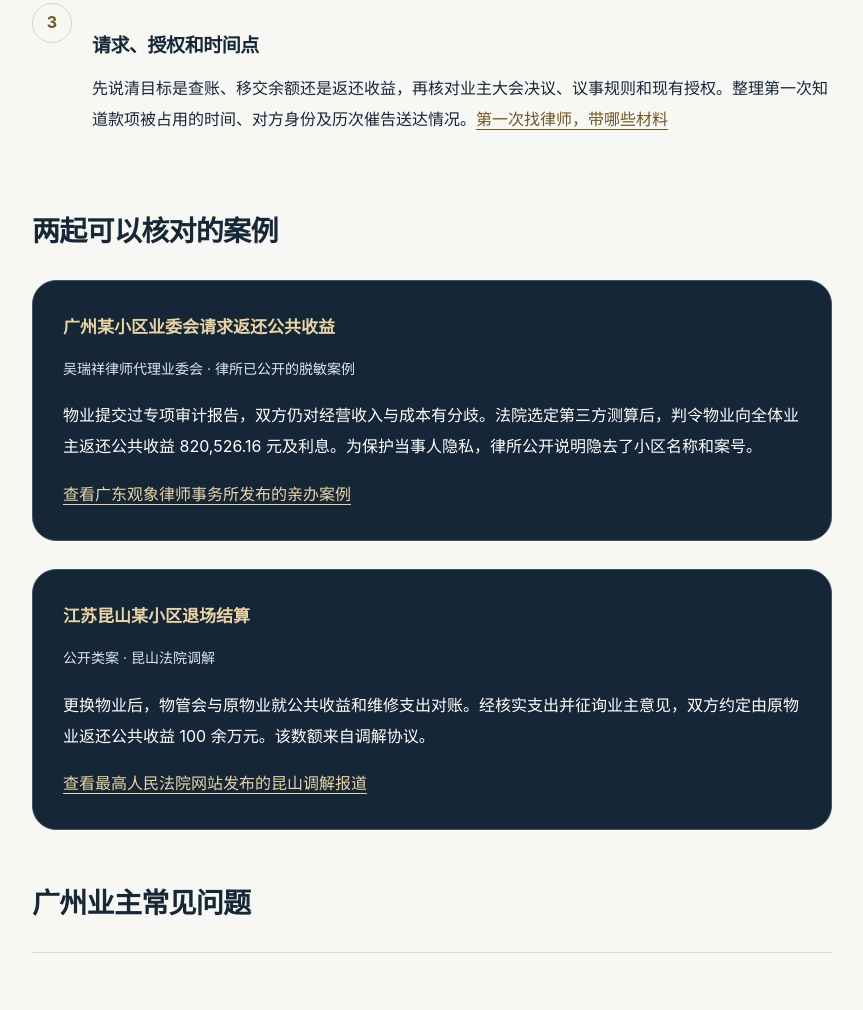
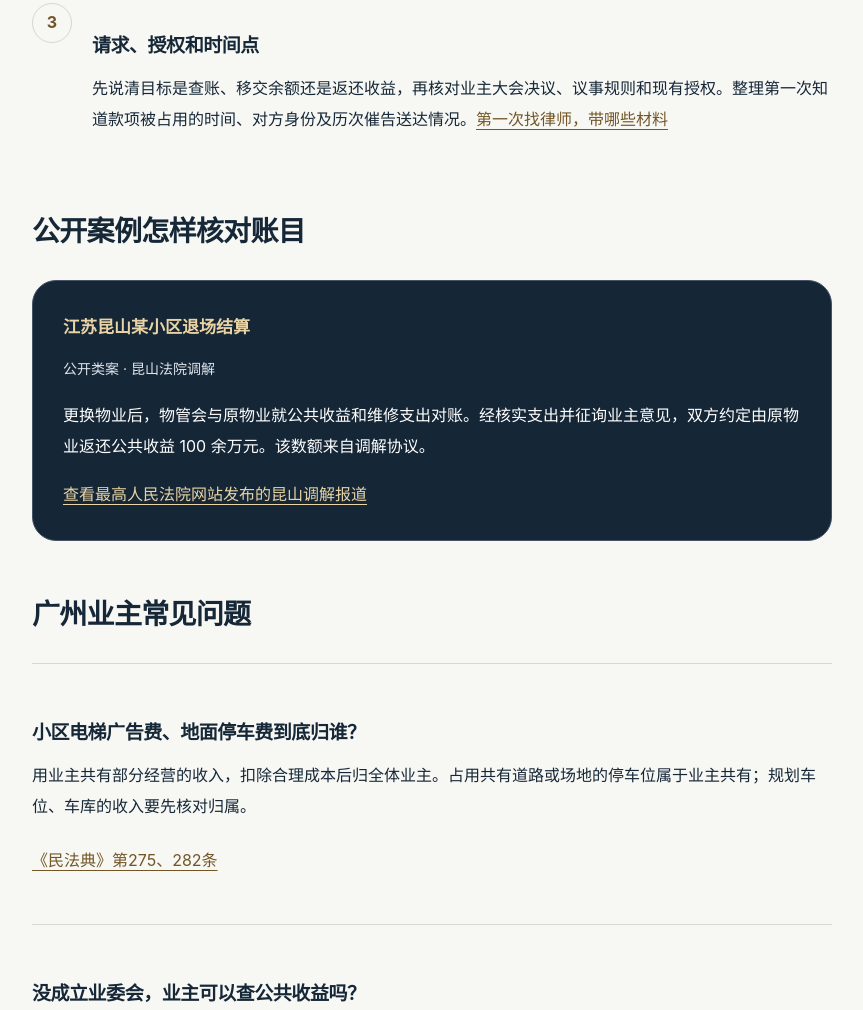
Before and after one commit to wuy51490-max/wuruixiang-site, a plain HTML site: page articles/gonggong-shouyi-zhuhui.html in a window 1280 px wide. Shown: the part 2032-3042 px from the top of the page, without its empty margins (208-1071 px from the left). Drawn offline with Linux system fonts and the light colour scheme.

Commit message:
Remove attribution pending verification from public revenue guide

```diff
--- a/articles/gonggong-shouyi-zhuhui.html
+++ b/articles/gonggong-shouyi-zhuhui.html
@@ -7,7 +7,6 @@
 民法典第188、195、274、275、282、943条：最高人民法院公开原文。
 建筑物区分所有权司法解释第13、14条：广州市规划和自然资源局转载法释〔2020〕17号现行版。
 广州共有资金：穗建规字〔2026〕2号附办法，第14、22、23、25条。
-广东观象公开案例136：律师身份、第三方测算和裁判结果取自律所公开脱敏文，原判和实际执行状态无公开证据。
 昆山类案：最高人民法院网站刊载的调解报道，写调解约定金额。
 收费：司发通〔2021〕87号及本站已发布专项服务说明。
 -->
@@ -131,7 +130,7 @@
     <li><a href="#reading-section-1">哪些收入归全体业主</a></li>
     <li><a href="#reading-section-2">广州业主怎样查账</a></li>
     <li><a href="#reading-section-3">业委会追索前准备什么</a></li>
-    <li><a href="#reading-section-4">两起可以核对的案例</a></li>
+    <li><a href="#reading-section-4">公开案例怎样核对账目</a></li>
     <li><a href="#reading-section-5">常见问题</a></li>
   </ol></details>
   <div class="article-content">
@@ -156,13 +155,7 @@
         <h3>请求、授权和时间点</h3><p>先说清目标是查账、移交余额还是返还收益，再核对业主大会决议、议事规则和现有授权。整理第一次知道款项被占用的时间、对方身份及历次催告送达情况。<a href="../articles/yeweihui-first-lawyer.html">第一次找律师，带哪些材料</a></p>
       </div></div>
     </div>
-    <h2 id="reading-section-4">两起可以核对的案例</h2>
-    <div class="case-card">
-      <div class="case-card-head"><span class="case-name">广州某小区业委会请求返还公共收益</span></div>
-      <div class="case-meta">吴瑞祥律师代理业委会 · 律所已公开的脱敏案例</div>
-      <p>物业提交过专项审计报告，双方仍对经营收入与成本有分歧。法院选定第三方测算后，判令物业向全体业主返还公共收益 820,526.16 元及利息。为保护当事人隐私，律所公开说明隐去了小区名称和案号。</p>
-      <p><a href="https://www.guanxianglawyer.com/nd.jsp?id=136">查看广东观象律师事务所发布的亲办案例</a></p>
-    </div>
+    <h2 id="reading-section-4">公开案例怎样核对账目</h2>
     <div class="case-card">
       <div class="case-card-head"><span class="case-name">江苏昆山某小区退场结算</span></div>
       <div class="case-meta">公开类案 · 昆山法院调解</div>
```
